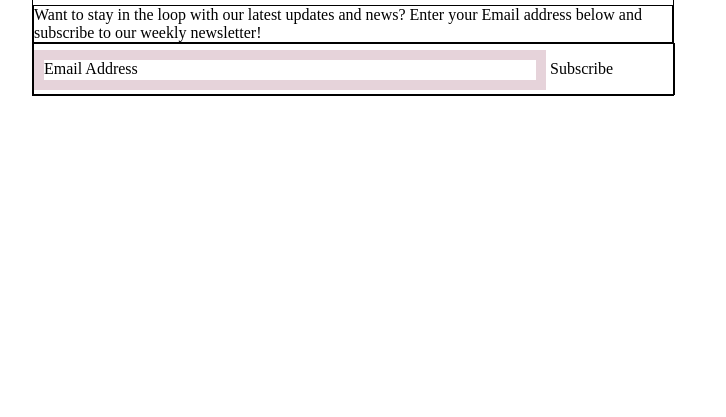
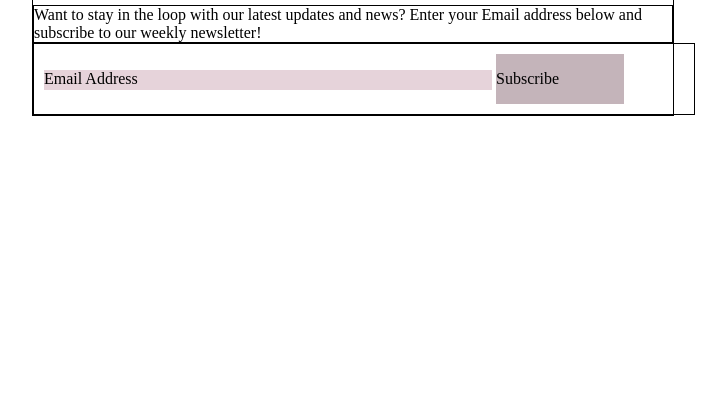
Before and after one commit to MichaelGeel/Login_Register_Features, a plain HTML site: page index.html in a window 1280 px wide. Shown: the part 383-800 px from the top of the page, without its empty margins (288-1014 px from the left). Drawn offline with Linux system fonts and the light colour scheme.

Commit message:
Final commit
Scrapping the project for now.

```diff
--- a/assets/css/styles.css
+++ b/assets/css/styles.css
@@ -27,6 +27,7 @@ Colour Palette:
     position: relative;
     border: 1px solid #000000;
     width: 100%;
+    padding: 10px;
 }
 
 .sb-form > div {
@@ -34,14 +35,18 @@ Colour Palette:
 }
 
 #email-entry {
-    width: 80%;
+    width: 70%;
     background-color: #E6D3DA;
 }
 
+#sb-btn {
+    background-color: #C4B4BA;
+    width: 20%;
+}
+
 #email-entry > p {
-    background-color: #FFFFFF;
     height: 20px;
-    margin: 10px;
+    margin: 0;
 }
 
 .sb-content > p {
```
